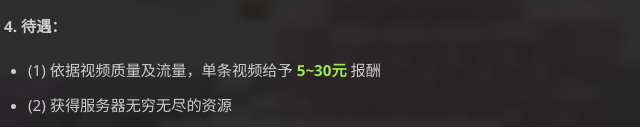
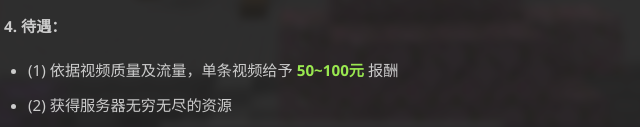
Before and after one commit to User47385/User47385.github.io, a plain HTML site: page zm.html in a window 1280 px wide. Shown: the part 673-800 px from the top of the page, 309-949 px from the left. Drawn offline with Linux system fonts and the light colour scheme.

Commit message:
update zm.html

```diff
--- a/zm.html
+++ b/zm.html
@@ -140,7 +140,7 @@
 
             <p><strong>4. 待遇：</strong></p>
             <ul>
-                <li>(1) 依据视频质量及流量，单条视频给予 <span class="highlight">5~30元</span> 报酬</li>
+                <li>(1) 依据视频质量及流量，单条视频给予 <span class="highlight">50~100元</span> 报酬</li>
                 <li>(2) 获得服务器无穷无尽的资源</li>
                 <li>(3) 获得专属头衔</li>
             </ul>
```
